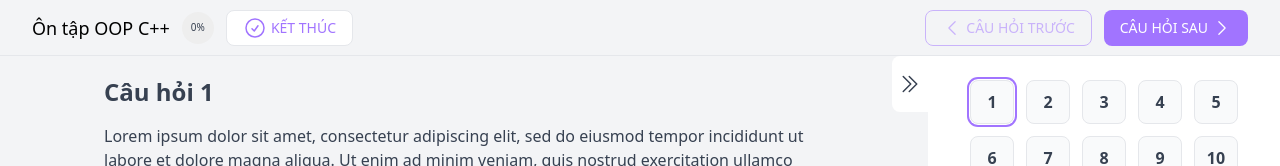
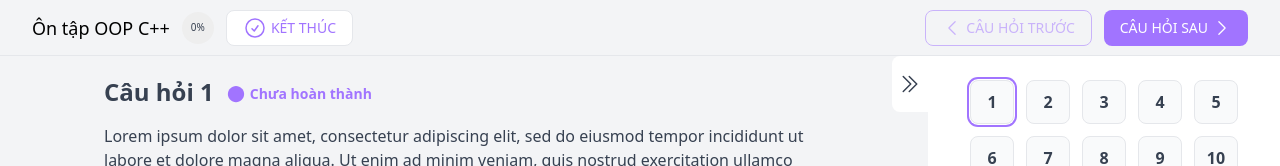
Before and after one commit to buitongminhchau01032002/quiz-platform, a React (Vite) app: page /live in a window 1280 px wide. Shown: the top 166 px of the page. Built offline with nearby package versions, Linux system fonts and the light colour scheme.

Commit message:
style state question, update next question logic

```diff
--- a/src/pages/Live/components/Question/Question.jsx
+++ b/src/pages/Live/components/Question/Question.jsx
@@ -4,6 +4,8 @@ import { useDispatch, useSelector } from 'react-redux';
 import { quizSelector } from '../../../../redux/selectors';
 import { quizActions } from '../../../../redux/slices/quizSlice';
 import QUESTION_STATE from '../../../../constants/question-state';
+import clsx from 'clsx';
+import QUIZ_STATE from '../../../../constants/quiz-state';
 
 function Question({ questionIndex }) {
     const quiz = useSelector(quizSelector);
@@ -22,12 +24,114 @@ function Question({ questionIndex }) {
     }
 
     function handleNextQuestion() {
-        dispatch(quizActions.nextQuestion());
+        let index = null;
+        for (let i = questionIndex + 1; i < quiz.questions.length; i++) {
+            if (quiz.questions[i].state === QUESTION_STATE.PENDDING) {
+                index = i;
+                break;
+            }
+        }
+        if (index !== null) {
+            dispatch(quizActions.gotoQuestion(index));
+            return;
+        }
+
+        index = null;
+        for (let i = 0; i < questionIndex; i++) {
+            if (quiz.questions[i].state === QUESTION_STATE.PENDDING) {
+                index = i;
+                break;
+            }
+        }
+        if (index !== null) {
+            dispatch(quizActions.gotoQuestion(index));
+            return;
+        }
     }
 
     return (
         <div className="mx-auto mt-5 w-full max-w-[720px]">
-            <h1 className="text-2xl font-semibold text-gray-700">{`Câu hỏi ${questionIndex + 1}`}</h1>
+            <div className="flex items-center ">
+                <h1 className="text-2xl font-semibold text-gray-700">{`Câu hỏi ${questionIndex + 1}`}</h1>
+                <p
+                    className={clsx('mt-1 ml-3 flex ', {
+                        'text-primary': question.state === QUESTION_STATE.PENDDING,
+                        'text-green-500': question.state === QUESTION_STATE.CORRECT,
+                        'text-red-400': question.state === QUESTION_STATE.INCORRECT,
+                        'text-orange-400': question.state === QUESTION_STATE.SKIPPED,
+                    })}
+                >
+                    {question.state === QUESTION_STATE.PENDDING && (
+                        <svg
+                            xmlns="http://www.w3.org/2000/svg"
+                            viewBox="0 0 24 24"
+                            fill="currentColor"
+                            className="h-5 w-5"
+                        >
+                            <path
+                                fillRule="evenodd"
+                                d="M2.25 12c0-5.385 4.365-9.75 9.75-9.75s9.75 4.365 9.75 9.75-4.365 9.75-9.75 9.75S2.25 17.385 2.25 12z"
+                                clipRule="evenodd"
+                            />
+                        </svg>
+                    )}
+                    {question.state === QUESTION_STATE.CORRECT && (
+                        <svg
+                            xmlns="http://www.w3.org/2000/svg"
+                            fill="none"
+                            viewBox="0 0 24 24"
+                            strokeWidth={1.5}
+                            stroke="currentColor"
+                            className="h-5 w-5"
+                        >
+                            <path
+                                strokeLinecap="round"
+                                strokeLinejoin="round"
+                                d="M9 12.75L11.25 15 15 9.75M21 12a9 9 0 11-18 0 9 9 0 0118 0z"
+                            />
+                        </svg>
+                    )}
+                    {question.state === QUESTION_STATE.INCORRECT && (
+                        <svg
+                            xmlns="http://www.w3.org/2000/svg"
+                            fill="none"
+                            viewBox="0 0 24 24"
+                            strokeWidth={1.5}
+                            stroke="currentColor"
+                            className="h-5 w-5"
+                        >
+                            <path
+                                strokeLinecap="round"
+                                strokeLinejoin="round"
+                                d="M9.75 9.75l4.5 4.5m0-4.5l-4.5 4.5M21 12a9 9 0 11-18 0 9 9 0 0118 0z"
+                            />
+                        </svg>
+                    )}
+                    {question.state === QUESTION_STATE.SKIPPED && (
+                        <svg
+                            xmlns="http://www.w3.org/2000/svg"
+                            fill="none"
+                            viewBox="0 0 24 24"
+                            strokeWidth={1.5}
+                            stroke="currentColor"
+                            className="h-5 w-5"
+                        >
+                            <path
+                                strokeLinecap="round"
+                                strokeLinejoin="round"
+                                d="M12 9v3.75m9-.75a9 9 0 11-18 0 9 9 0 0118 0zm-9 3.75h.008v.008H12v-.008z"
+                            />
+                        </svg>
+                    )}
+                    <p className="ml-1 text-sm font-semibold">
+                        {question.state === QUESTION_STATE.PENDDING && 'Chưa hoàn thành'}
+
+                        {question.state === QUESTION_STATE.CORRECT && 'Chính xác'}
+                        {question.state === QUESTION_STATE.INCORRECT && 'Chưa chính xác'}
+                        {question.state === QUESTION_STATE.SKIPPED && 'Đã bỏ qua'}
+                    </p>
+                </p>
+            </div>
             <p className="mt-4 text-gray-700">{question.content}</p>
 
             {/* HINT */}
@@ -110,7 +214,7 @@ function Question({ questionIndex }) {
                         </button>
                     )}
 
-                    {question.state !== QUESTION_STATE.PENDDING && (
+                    {question.state !== QUESTION_STATE.PENDDING && quiz.state === QUIZ_STATE.PENDDING && (
                         <button
                             className="flex h-10 items-center rounded-lg bg-primary px-6 font-medium uppercase text-white hover:bg-primary-dark"
                             onClick={handleNextQuestion}
--- a/src/pages/Live/components/Sidebar/Sidebar.jsx
+++ b/src/pages/Live/components/Sidebar/Sidebar.jsx
@@ -28,6 +28,7 @@ function Sidebar() {
                                 {
                                     'border-none !bg-red-400 !text-white': question.state === QUESTION_STATE.INCORRECT,
                                     'border-none !bg-green-400 !text-white': question.state === QUESTION_STATE.CORRECT,
+                                    'border-none !bg-orange-300 !text-white': question.state === QUESTION_STATE.SKIPPED,
                                     'ring-2 ring-primary': index === quiz.currentQuestion,
                                 }
                             )}
```
